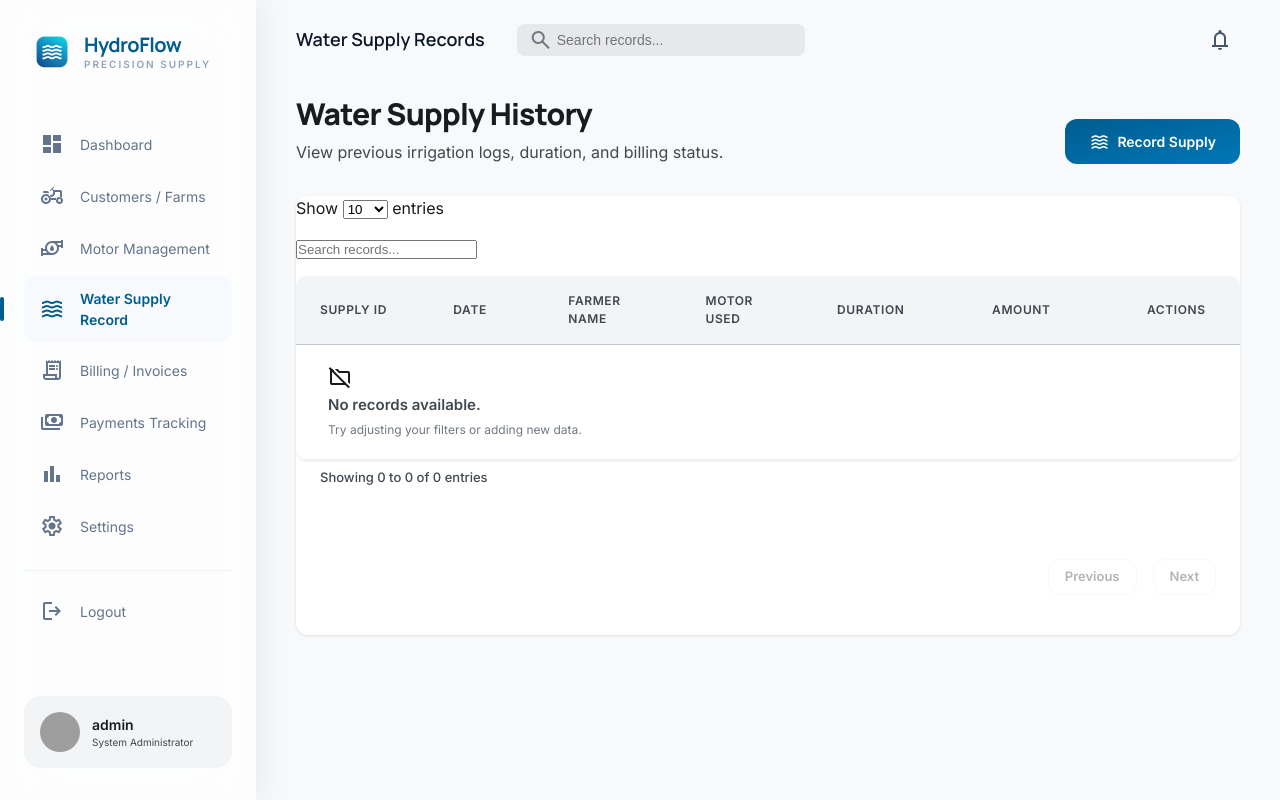
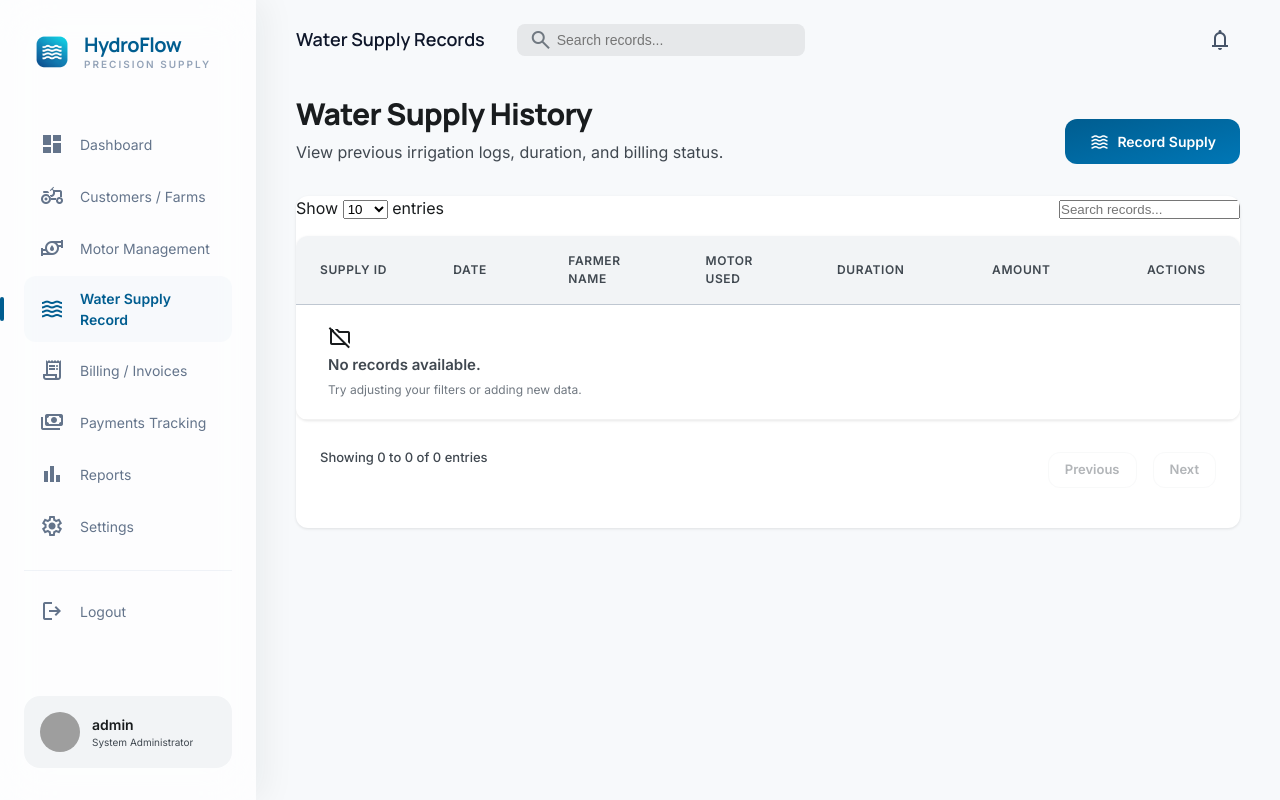
Before and after one commit to Dark-Priyanshu/water_Supply_System-HydroFlow-, a PHP site: page /views/supply/supply_history.php in a window 1280 px wide. Run offline with PHP 8.4, Linux system fonts and the light colour scheme; a user stored in the database is signed in; data comes from the database, SQL or seed files in the repository; data that the repository does not hold is empty; grey boxes are pictures that could not be loaded.

Commit message:
🎨 UI: Aligned pagination info and buttons on the same line.

```diff
--- a/assets/css/components.css
+++ b/assets/css/components.css
@@ -318,6 +318,14 @@
   margin-bottom: 1rem;
 }
 
+@media (min-width: 768px) {
+  .dt-container-row {
+    flex-direction: row;
+    justify-content: space-between;
+    align-items: center;
+  }
+}
+
 /* Overlays */
 .active-overlay {
   display: block !important;
```
